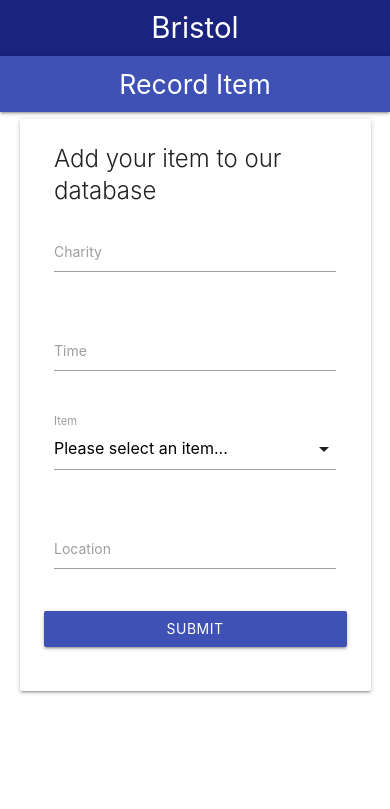
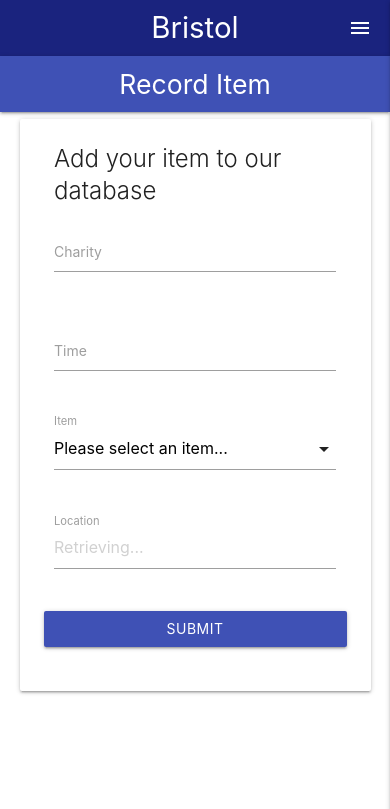
Before and after one commit to souper-streetwise/charity_data, a Django app: page / in a window 390 px wide. Shown: the top 809 px of the page. Run offline with Django 3.2, Linux system fonts and the light colour scheme; the visitor is signed in with stand-in values (Sample User, id 1); data that the repository does not hold is empty.

Commit message:
Added responsive menu and geolocation retrieval.

```diff
--- /dev/null
+++ b/web_app/charity_app/charity_app/static/js/init.js
@@ -0,0 +1,7 @@
+$(document).ready(function () {
+    $('select').formSelect();
+    $('.sidenav').sidenav({
+        edge: "right"
+    });
+    $('.tooltipped').tooltip();
+});
--- a/web_app/charity_app/charity_app/templates/base.html
+++ b/web_app/charity_app/charity_app/templates/base.html
@@ -16,12 +16,7 @@
         <!-- Compiled and minified JavaScript -->
         <script src="https://cdnjs.cloudflare.com/ajax/libs/materialize/1.0.0/js/materialize.min.js"></script>
 
-        <script>
-            $(document).ready(function () {
-                $('select').formSelect();
-                $('.tabs').tabs();
-            });
-        </script>
+        <script src="/static/js/init.js"></script>
 
         <link href="https://fonts.googleapis.com/icon?family=Material+Icons" rel="stylesheet">
 
@@ -35,10 +30,15 @@
     <nav>
         <div class="nav-wrapper">
             <span class="brand-logo center">{{ appName }}</span>
-            <ul class="right hide-on-small-and-down">
-                <li><a href="{% url 'admin:index' %}">Admin</a></li>
+            <a href="#" data-target="mobile-menu" class="sidenav-trigger right"><i class="material-icons">menu</i></a>
+            <ul class="right hide-on-med-and-down">
+                <li><a href="{% url 'admin:index' %}">
+                    <i class="material-icons tooltipped" data-tooltip="Admin">settings</i>
+                </a></li>
                 {% if request.user.is_authenticated %}
-                    <li><a href="{% url 'admin:logout' %}">Logout</a></li>
+                    <li><a href="{% url 'admin:logout' %}">
+                        <i class="material-icons tooltipped" data-tooltip="Logout">power_settings_new</i>
+                    </a></li>
                 {% endif %}
             </ul>
         </div>
@@ -48,6 +48,13 @@
             <span class="brand-logo center">{% block title %}{% endblock title %}</span>
         </div>
     </nav>
+
+    <ul class="sidenav" id="mobile-menu">
+        <li><a href="{% url 'admin:index' %}"><i class="material-icons">settings</i>Admin</a></li>
+        {% if request.user.is_authenticated %}
+            <li><a href="{% url 'admin:logout' %}"><i class="material-icons">power_settings_new</i>Logout</a></li>
+        {% endif %}
+    </ul>
 
     <div class="container">
         {#        <div class="row">#}
--- a/web_app/charity_app/record/forms.py
+++ b/web_app/charity_app/record/forms.py
@@ -2,18 +2,23 @@
 from django.forms import ModelForm
 from .models import Record, Item
 
+
 # create the form class for the Record model
 class RecordForm(ModelForm):
-	item = forms.ModelChoiceField(
-		queryset=Item.objects.all(),
-		empty_label="Please select an item..."
-	)
-	class Meta:
-		model = Record
-		fields = '__all__'
-		# fields = ['charity', 'time', 'location']
-		# widgets = {
-			# 'charity': forms.TextInput(
-			# 	attrs={'placeholder': 'Charity'}
-			# )
-		# }
+    item = forms.ModelChoiceField(
+        queryset=Item.objects.all(),
+        empty_label="Please select an item..."
+    )
+
+    class Meta:
+        model = Record
+        fields = '__all__'
+        # fields = ['charity', 'time', 'location']
+        widgets = {
+            'location': forms.TextInput(
+                attrs={
+                    'readonly': 'true',
+                    'placeholder': 'Retrieving...'
+                }
+            )
+        }
--- a/web_app/charity_app/record/templates/record/add_item.html
+++ b/web_app/charity_app/record/templates/record/add_item.html
@@ -18,25 +18,25 @@
                     <div class="row">
                         <div class="input-field col s12">
                             {{ form.charity }}
-                            <label for={{ form.charity.id_for_label }}>Charity</label>
+                            <label for="{{ form.charity.id_for_label }}">Charity</label>
                         </div>
                     </div>
                     <div class="row">
                         <div class="input-field col s12">
                             {{ form.time }}
-                            <label for={{ form.time.id_for_label }}>Time</label>
+                            <label for="{{ form.time.id_for_label }}">Time</label>
                         </div>
                     </div>
                     <div class="row">
                         <div class="input-field col s12">
                             {{ form.item }}
-                            <label for={{ form.time.id_for_label }}>Item</label>
+                            <label for="{{ form.time.id_for_label }}">Item</label>
                         </div>
                     </div>
                     <div class="row">
                         <div class="input-field col s12">
                             {{ form.location }}
-                            <label for={{ form.location.id_for_label }}>Location</label>
+                            <label for="{{ form.location.id_for_label }}">Location</label>
                         </div>
                     </div>
 
@@ -50,3 +50,14 @@
         </div>
     {% endif %}
 {% endblock content %}
+
+{% block js %}
+    <script>
+        navigator.geolocation.getCurrentPosition(function (location) {
+            document.getElementById("{{ form.location.id_for_label }}").value =
+                location.coords.longitude.toPrecision(2).toString() +
+                ", " +
+                location.coords.latitude.toPrecision(2).toString();
+        });
+    </script>
+{% endblock %}
```
Also changed, not shown: README.md (added).
